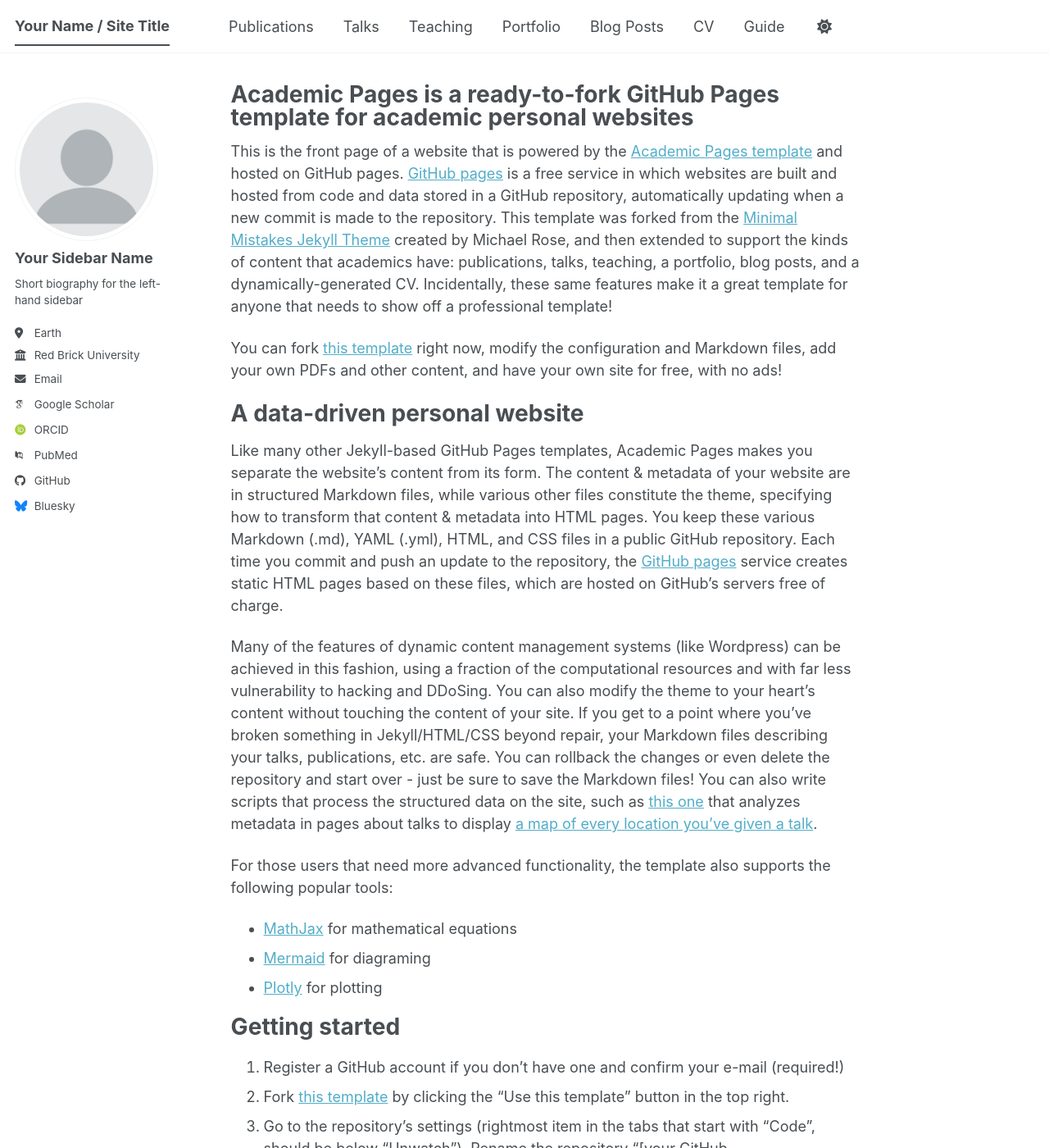
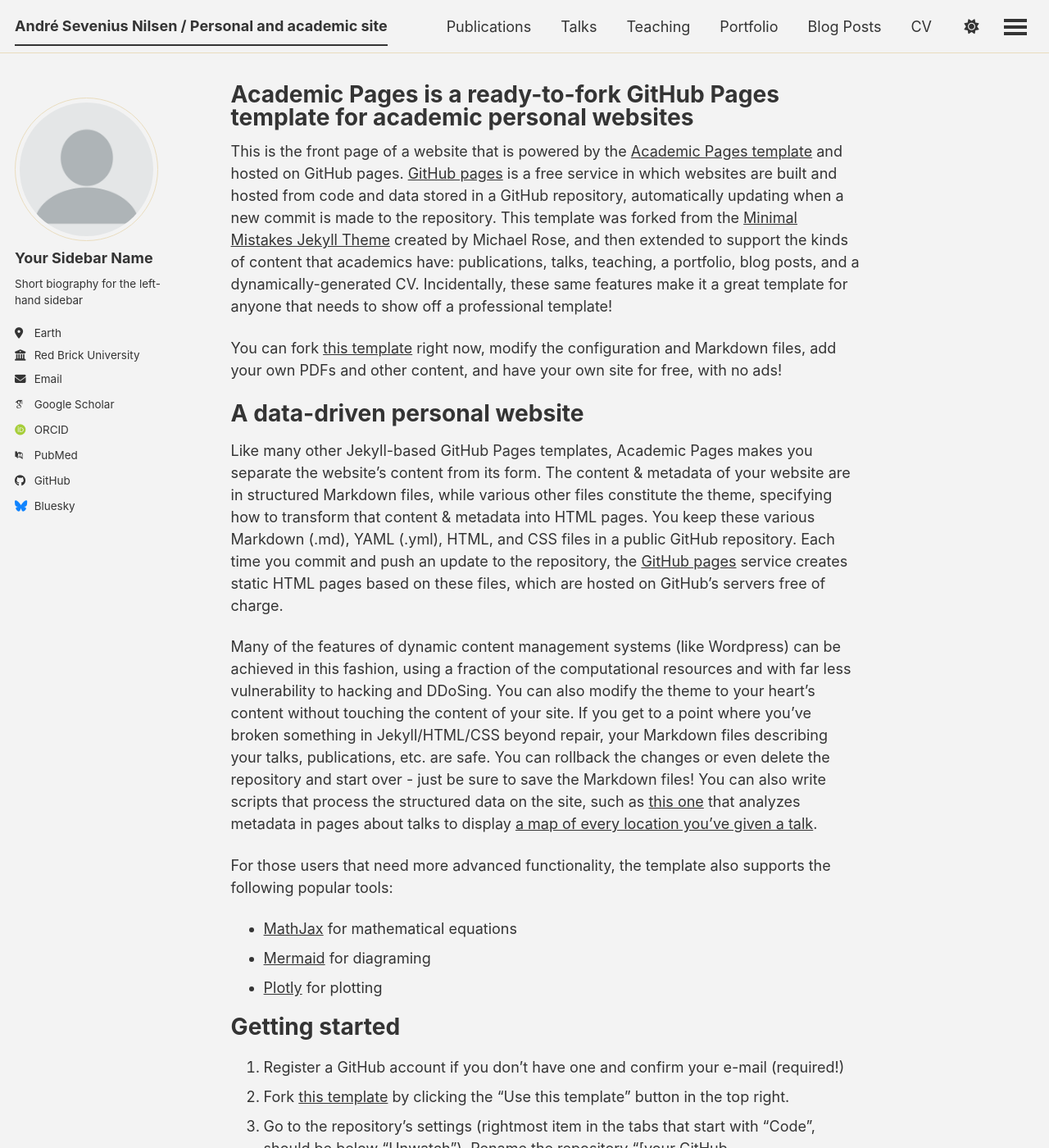
Before and after one commit to DjFarmor/DjFarmor.github.io, a Jekyll site: the page built from _pages/about.md, in a window 1280 px wide and 1400 px high. Shown: the whole window at 82% size. Built offline with Jekyll 4.4.1, drawn with Linux system fonts in a browser that asks for light colours; some web fonts are replaced; a script bundle is joined from its source files by our own code; library files that are not in the unit come from our copies; some of the changed text lies outside the part shown.

Commit message:
Initial test

```diff
--- a/_config.yml
+++ b/_config.yml
@@ -8,11 +8,11 @@
 
 # Basic Site Settings
 locale                   : "en-US"
-site_theme               : "default" # The available themes options are "default", "air", "sunrise", "mint", "dirt" and "contrast"
-title                    : "Your Name / Site Title"
+site_theme               : "dirt" # The available themes options are "default", "air", "sunrise", "mint", "dirt" and "contrast"
+title                    : "André Sevenius Nilsen / Personal and academic site"
 title_separator          : "-"
-name                     : &name "Your Name"
-description              : &description "Your Name's academic portfolio"   # Update this with a general description of your site, this is the default if not overridden by a page
+name                     : &name "Andre Sevenius Nilsen"
+description              : &description "Andre Sevenius Nilsen's academic and personal portfolio"   # Update this with a general description of your site, this is the default if not overridden by a page
 url                      : https://academicpages.github.io # The base hostname & protocol for your site e.g. "https://[your GitHub username].github.io",
                                                            # or if you already have some other page hosted on Github then use "https://[your GitHub username].github.io/[Your Repo Name]"
 baseurl                  : "" # the subpath of your site, e.g. "/blog"
```
